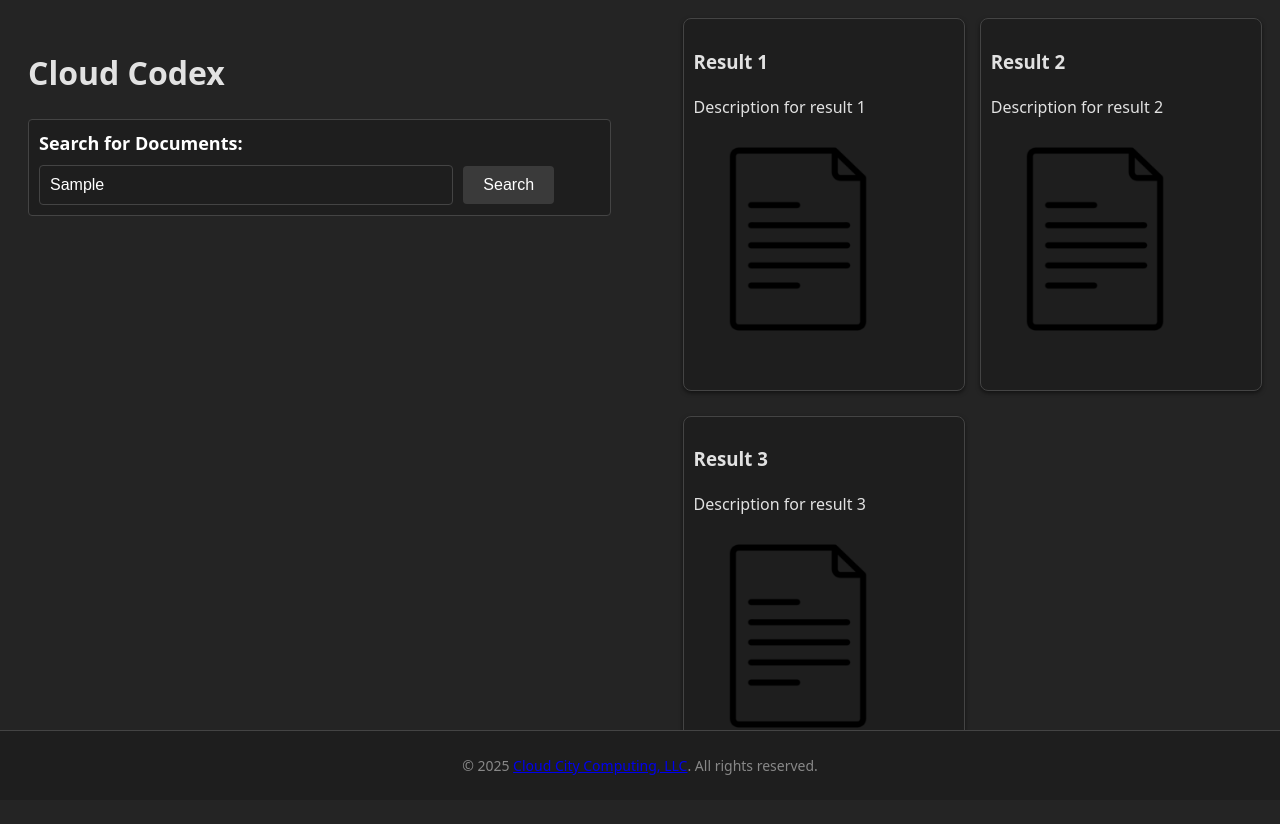
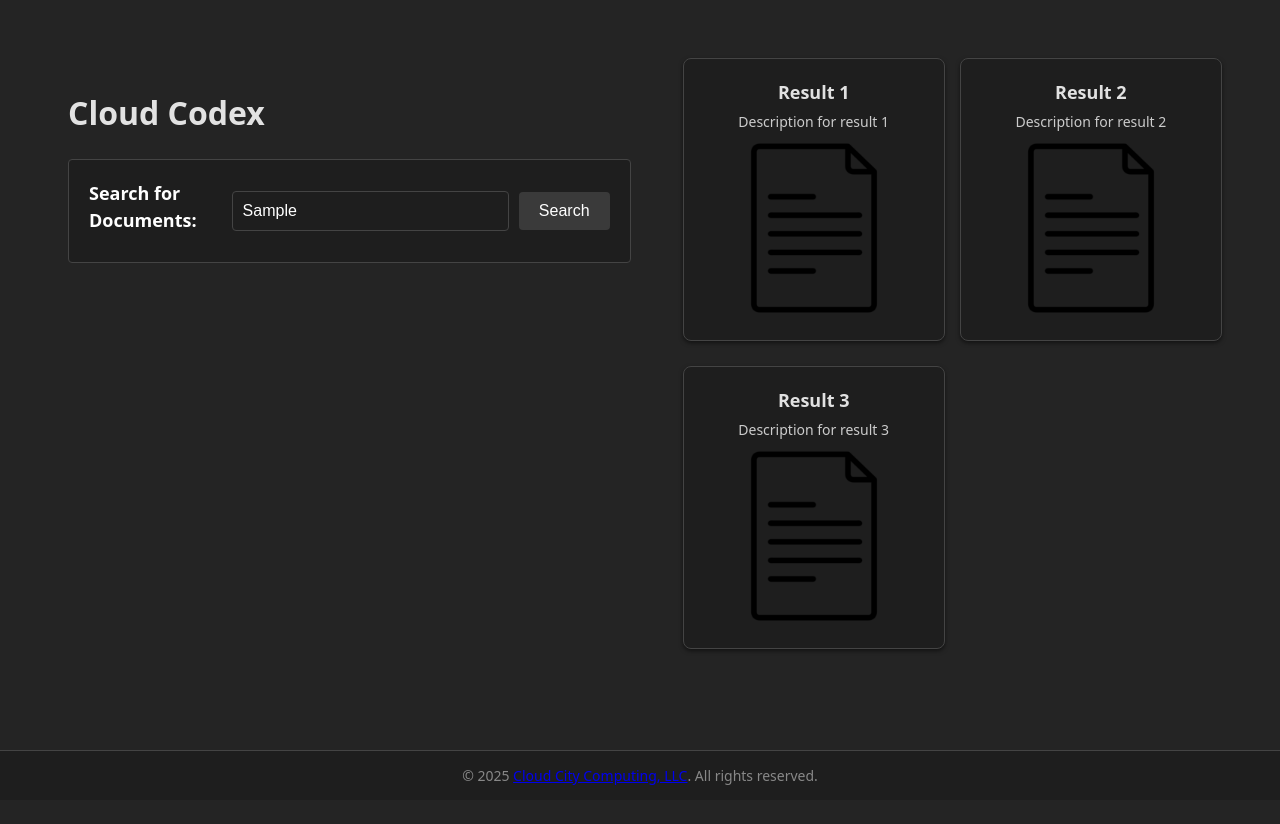
Before and after one commit to Cloud-City-Computing/c2, a React (Vite) app in the folder cloudcodex/: page / in a window 1280 px wide. Both pictures are taken after typing "Sample" into the empty fields and a click on the button "Search". Shown: the top 824 px of the page. Built offline with nearby package versions, Linux system fonts and the light colour scheme.

Commit message:
Updated search result parameters to scale easily and restyled

```diff
--- a/cloudcodex/src/components/SearchResultItem.jsx
+++ b/cloudcodex/src/components/SearchResultItem.jsx
@@ -13,8 +13,8 @@ import document from "../assets/document.png";
 function SearchResultItem( { title, description } ) {
   return (
     <>
-        <h3>{ title }</h3>
-        <p>{ description }</p>
+        <h3 className="result-title">{ title }</h3>
+        <p className="result-desc">{ description }</p>
         <img src={ document } alt="Document Icon" className="document-icon" />
     </>
   )
--- a/cloudcodex/src/index.css
+++ b/cloudcodex/src/index.css
@@ -23,7 +23,15 @@
   display: flex;
   flex-direction: row;
   height: 100vh;
-  columns: 2;
+  grid-template-columns: 1fr 1fr;
+  grid-template-rows: auto;
+  grid-auto-rows: auto;
+  grid-auto-columns: auto;
+  grid-template-areas: "search results";
+  grid-gap: 20px;
+  justify-content: center;
+  align-items: flex-start;
+  padding: 40px;
   column-gap: 5vw;
   .search-section {
     width: 50%;
@@ -36,8 +44,12 @@
       border: 1px solid #444;
       border-radius: 4px;
       background-color: #1e1e1e;
+      padding: 20px;
       color: #fff;
       margin-bottom: 20px;
+      display: flex;
+      flex-direction: row;
+      align-items: center;
       &:focus {
         outline: none;
         border-color: #888;
@@ -89,6 +101,7 @@
       background-color: #1e1e1e;
       box-shadow: 0 2px 4px rgba(0, 0, 0, 0.5);
       transition: transform 0.2s, box-shadow 0.2s;
+      text-align: center;
       &:hover {
         transform: translateY(-5px);
         box-shadow: 0 4px 8px rgba(0, 0, 0, 0.7);
@@ -97,6 +110,16 @@
       .document-icon {
         width: 80%;
         height: auto;
+      }
+      .result-title {
+        font-size: 18px;
+        font-weight: 600;
+        margin: 10px 0 5px 0;
+      }
+      .result-desc {
+        font-size: 14px;
+        color: #ccc;
+        margin: 0;
       }
     }
   }
@@ -109,7 +132,6 @@
   background-color: #1e1e1e;
   color: #888;
   text-align: center;
-  padding: 10px 0;
   font-size: 14px;
   border-top: 1px solid #444;
 }
--- a/cloudcodex/src/pages/SearchPage.jsx
+++ b/cloudcodex/src/pages/SearchPage.jsx
@@ -19,14 +19,20 @@ function getSearchResults( query ) {
         { title: 'Result 2', description: 'Description for result 2' },
         { title: 'Result 3', description: 'Description for result 3' },
     ];
-    const container = document.getElementById( 'resultContainer' );
-    if ( container ) {
-        clearInner( container );
-        for ( const result of mockResults ) {
-            const itemRoot = createRoot( createAndAppend( container, 'div', 'search-result-item' ) );
-            itemRoot.render( <SearchResultItem title={ result.title } description={ result.description } /> );
-        };
+    let container = document.getElementById( 'resultContainer' );
+    if ( !container ) {
+        const searchPageContainer = document.getElementById( 'searchPageContainer' );
+        if ( searchPageContainer ) {
+            const newContainer = createAndAppend( searchPageContainer, 'div', 'search-section' );
+            newContainer.id = 'resultContainer';
+        }
+        container = document.getElementById( 'resultContainer' );
     }
+    clearInner( container );
+    for ( const result of mockResults ) {
+        const itemRoot = createRoot( createAndAppend( container, 'div', 'search-result-item' ) );
+        itemRoot.render( <SearchResultItem title={ result.title } description={ result.description } /> );
+    };
 }
 
 /**
@@ -36,7 +42,7 @@ function getSearchResults( query ) {
 function SearchPage() {
   return (
     <>
-        <div className="search-page-container">
+        <div className="search-page-container" id="searchPageContainer">
             <div className="search-section">
                 <h1>Cloud Codex</h1>
                 <div className="search-box">
@@ -45,7 +51,6 @@ function SearchPage() {
                     <button className="search-button" onClick={ () => getSearchResults( 'example query' ) }>Search</button>
                 </div>
             </div>
-            <div id="resultContainer" className="search-section"/>
         </div>
     </>
   )
```
Lines whose indentation alone changed are shown as unchanged.
